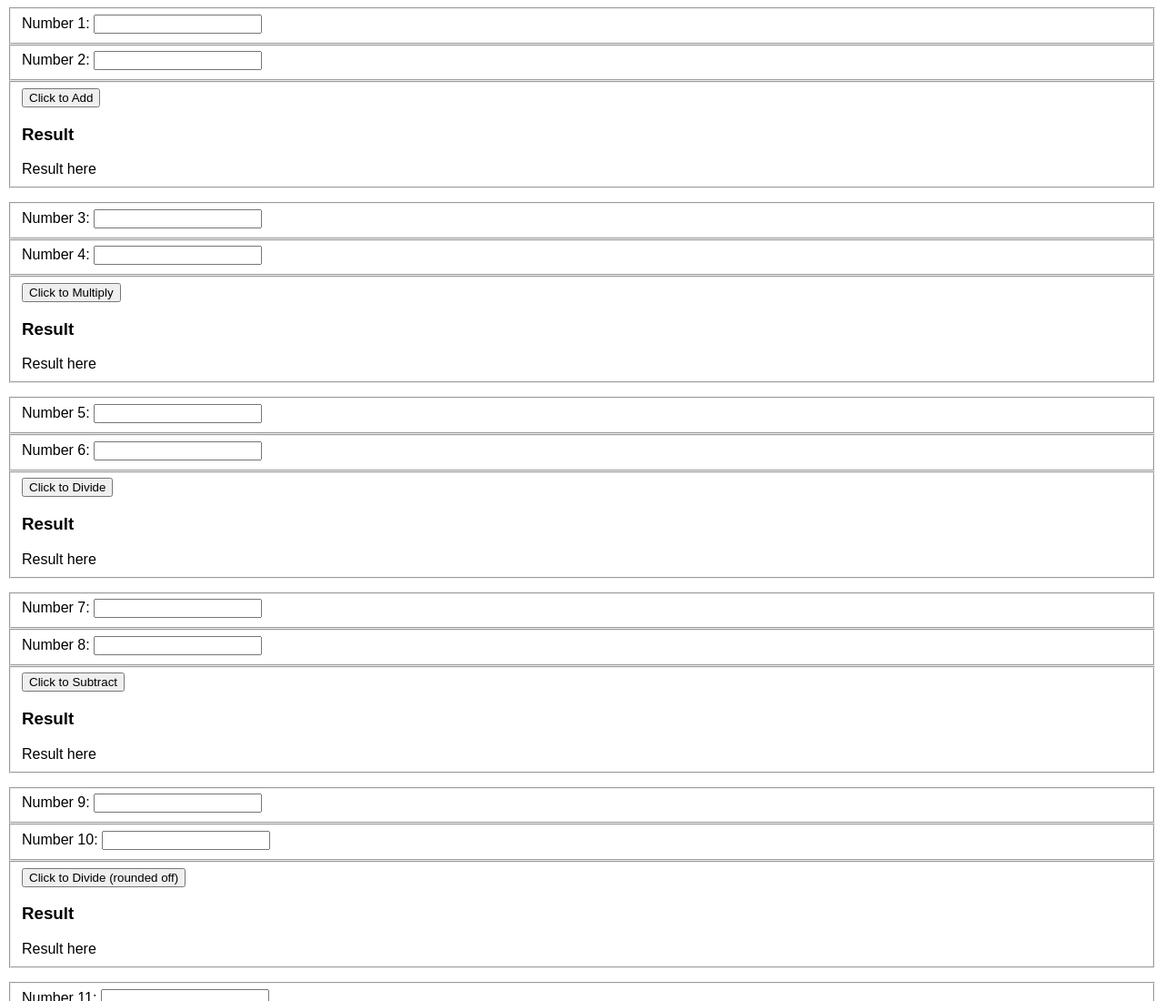
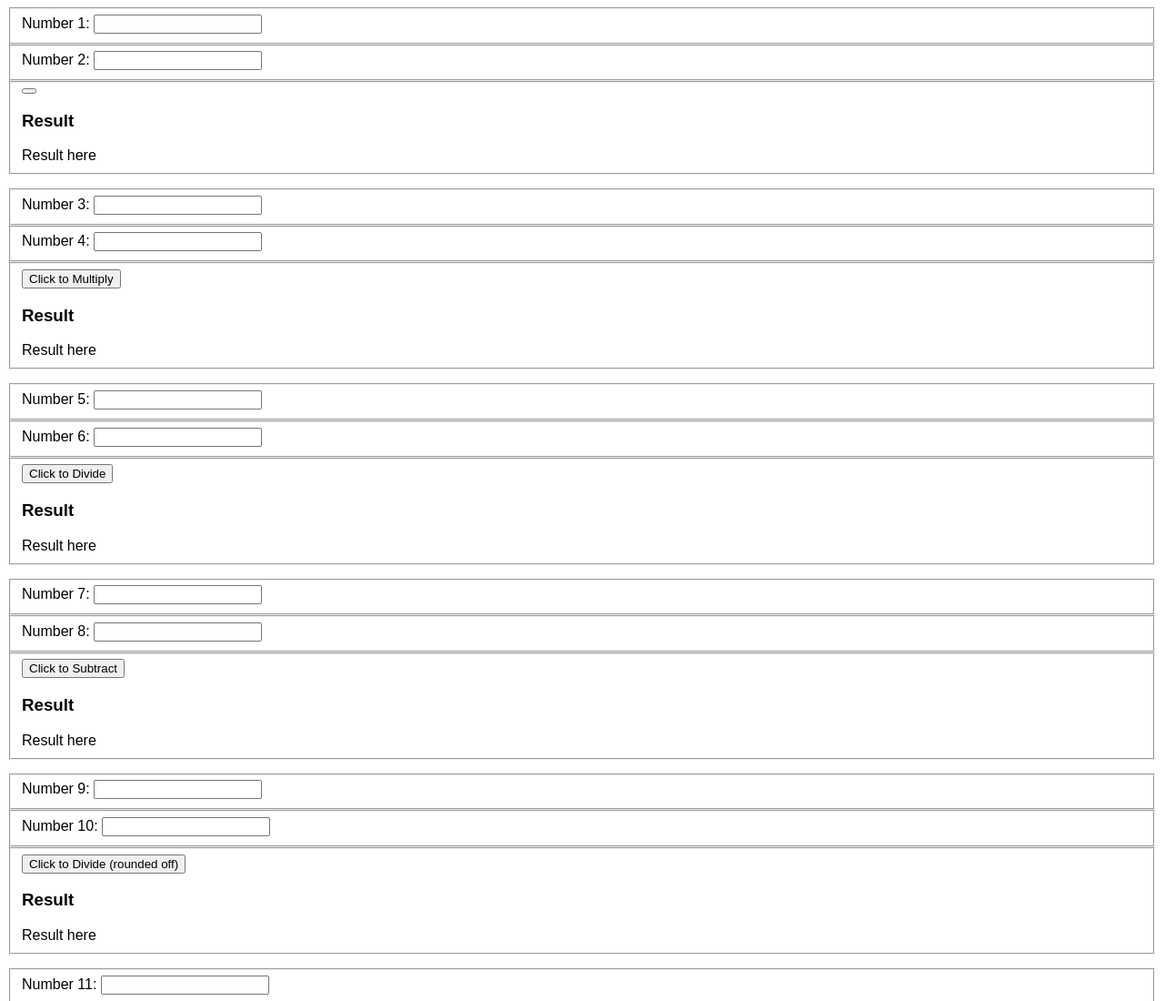
Before and after one commit to sohee-cho/dynamicweb-hw, a plain HTML site: page index.html in a window 1280 px wide. Shown: the top 1100 px of the page at 91% size. Drawn offline with Linux system fonts and the light colour scheme.

Commit message:
second commit

```diff
--- a/index.html
+++ b/index.html
@@ -23,7 +23,7 @@
             </fieldset>
 
             <fieldset>
-                <button id="add" onclick="addNums()">Click to Add</button>
+                <button id="add" onclick="addNums()"></button>
                 <h3>Result</h3>
                 <span id="result">Result here</span>
             </fieldset>
--- a/main.js
+++ b/main.js
@@ -1,4 +1,3 @@
-
 const addNums = () => {
     let num1 = document.getElementById("num1").value;
     let num2 = document.getElementById("num2").value;
```
Also changed, not shown: 1 other file.
